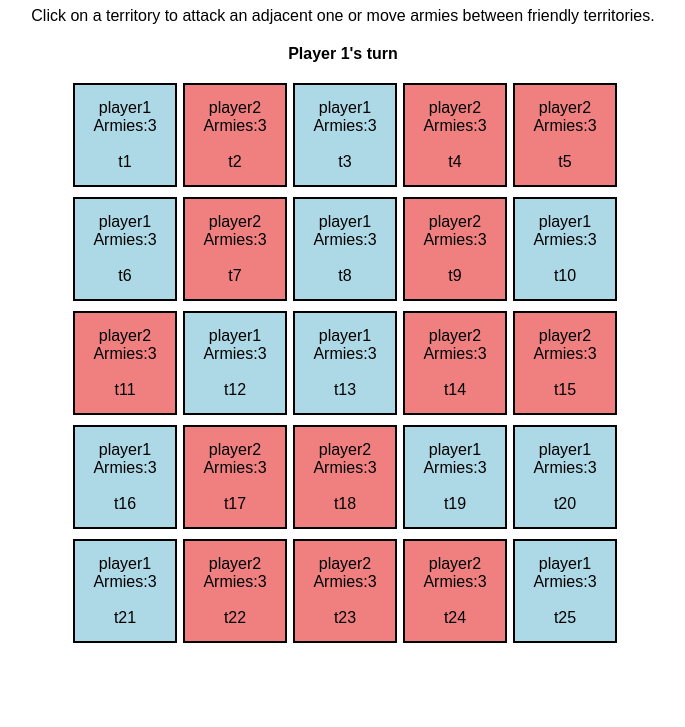
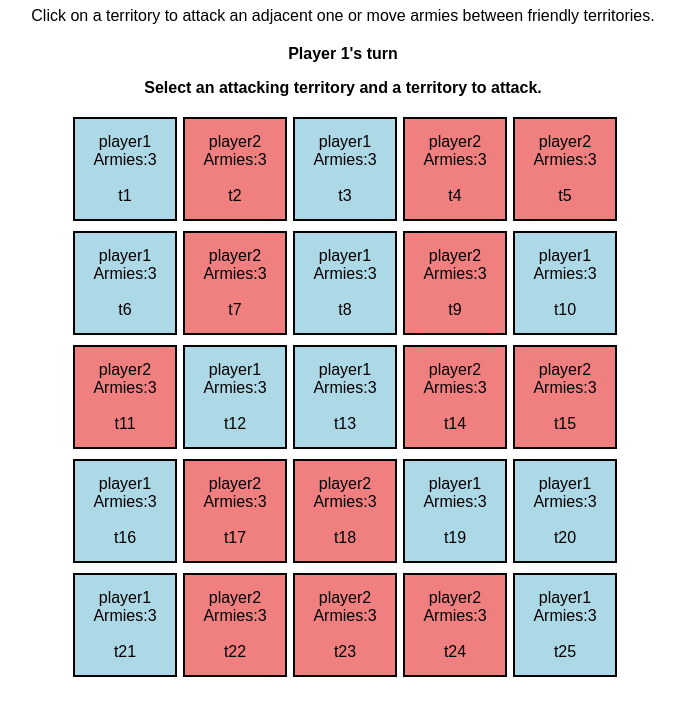
Before and after one commit to arndtniebisch/strategy, a plain HTML site: page index.html in a window 1280 px wide. Shown: the part 73-800 px from the top of the page, without its empty margins (297-982 px from the left). Drawn offline with Linux system fonts and the light colour scheme.

Commit message:
clean up

```diff
--- a/index.html
+++ b/index.html
@@ -59,7 +59,10 @@
       Click on a territory to attack an adjacent one or move armies between
       friendly territories.
     </p>
-    <p id="turnIndicator">Player 1's turn</p>
+    <div id="turnIndicator">
+      <p>Player 1's turn</p>
+      <p>Select an attacking territory and a territory to attack.</p>
+    </div>
     <p id="movePhaseIndicator">You can now move armies or skip.</p>
     <button id="skipMoveButton" style="display: none" onclick="skipMovePhase()">
       Skip Move Phase
@@ -140,7 +143,7 @@
           id: `t12`,
           owner: "player1",
           armies: 3,
-          neighbours: ["t6", "t7", "t8", "t13", "t18", "t17", "t16"],
+          neighbours: ["t6", "t7", "t8", "t13", "t18", "t17", "t16", "t11"],
         },
         {
           id: `t13`,
@@ -371,9 +374,14 @@
             });
           }
         });
+        if (attackedTerritory && attackedTerritory) {
           const mapHTML = document.querySelector("#map");
-        const attackerHTML = mapHTML.querySelector("#" + attackerTerritory.id);
-        const attackedHTML = mapHTML.querySelector("#" + attackedTerritory.id);
+          const attackerHTML = mapHTML.querySelector(
+            "#" + attackerTerritory.id
+          );
+          const attackedHTML = mapHTML.querySelector(
+            "#" + attackedTerritory.id
+          );
           attackerHTML.classList.add("attacking");
           attackedHTML.classList.add("defending");
           alert(`${attackerTerritory.id} attacks ${attackedTerritory.id}`);
@@ -382,6 +390,10 @@
             attackerHTML.classList.remove("attacking");
             attackedHTML.classList.remove("defending");
           }, 1000);
+        }else{
+            alert("I skip this turn")
+            switchTurn();
+        }
       }
 
       function switchTurn() {
```
Lines whose indentation alone changed are shown as unchanged.
